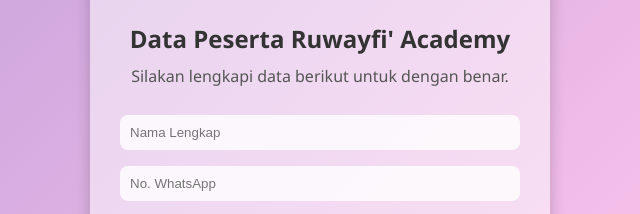
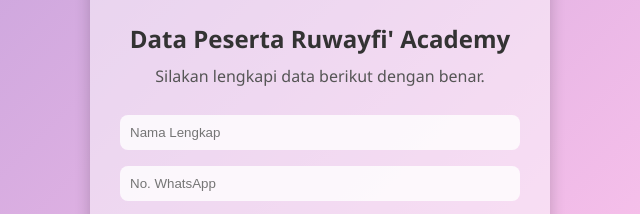
Before and after one commit to gplusnation/Ruwayfi-Academy, a plain HTML site: page index.html in a window 1280 px wide. Shown: the part 176-390 px from the top of the page, 320-960 px from the left. Drawn offline with Linux system fonts and the light colour scheme.

Commit message:
Update index.html

```diff
--- a/index.html
+++ b/index.html
@@ -95,7 +95,7 @@
   <div class="container">
     <img src="https://ruwayfiacademy.free.nf/assets/img/garuda_circle.png" alt="Logo"> <!-- Ganti dengan logo Anda -->
     <h2>Data Peserta Ruwayfi' Academy</h2>
-    <p>Silakan lengkapi data berikut untuk dengan benar.</p>
+    <p>Silakan lengkapi data berikut dengan benar.</p>
 
     <form id="daftarForm">
       <input type="text" name="nama" placeholder="Nama Lengkap" required>
```
